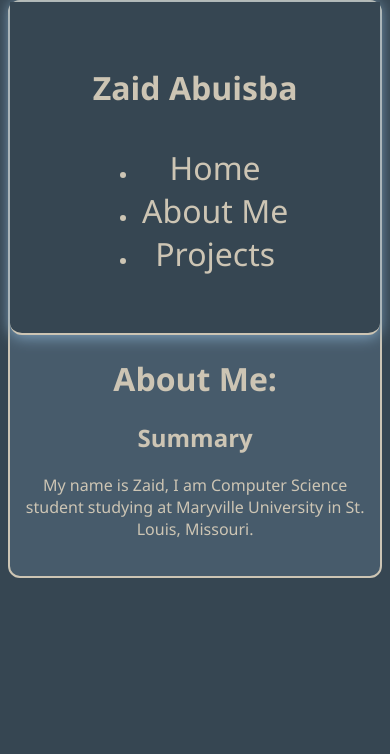
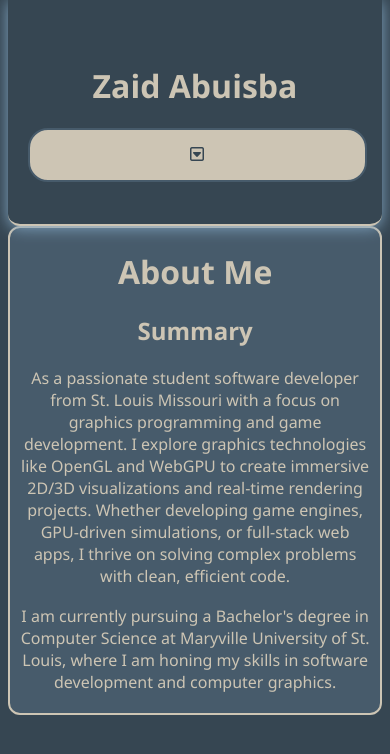
Before and after one commit to vgc12/fellowship-project, a PHP site: page /about.php in a window 390 px wide. Shown: the top 754 px of the page. Run offline with PHP 8.4, Linux system fonts and the light colour scheme.

Commit message:
further improved dropdown menu

```diff
--- a/about.php
+++ b/about.php
@@ -3,33 +3,50 @@
     <meta charset="utf-8" />
     <title>About Me</title>
     <link rel="stylesheet" href="style.css" />
+    <link rel="stylesheet" href="https://cdnjs.cloudflare.com/ajax/libs/font-awesome/6.7.2/css/all.min.css"
+          integrity="sha512-Evv84Mr4kqVGRNSgIGL/F/aIDqQb7xQ2vcrdIwxfjThSH8CSR7PBEakCr51Ck+w+/U6swU2Im1vVX0SVk9ABhg=="
+          crossorigin="anonymous" referrerpolicy="no-referrer" />
 </head>
 <body>
-    <div class="container center">
+<header>
+    <h1>Zaid Abuisba</h1>
 
-            <header>
-                <h1>Zaid Abuisba</h1>
-                <nav class="navbar">
-                    <ul>
-                        <li>
-                            <a href="index.html" target="_self">Home</a>
-                        </li>
-                        <li>
-                            <a href="about.html" target="_self">About Me</a>
-                        </li>
-                        <li>
-                            <a href="projects.html" target="_self">Projects</a>
-                        </li>
-                    </ul>
-                </nav>
-            </header>
+    <div class="dropdown">
+        <div class="dropdown-icon-wrap">
+            <span class="dropdown-icon"><i class="fa-regular fa-square-caret-down"></i></span>
+        </div>
+        <div class="dropdown-content">
+            <nav class="navbar center">
+                <a href="index.php" target="_self">Home</a>
+                <a href="about.php" target="_self">About Me</a>
+                <a href="projects.php" target="_self">Projects</a>
+            </nav>
+        </div>
+    </div>
 
-            <h1><strong>About Me:</strong></h1>
-            <h2>Summary</h2>
-            <p>
-                My name is Zaid, I am Computer Science student studying at
-                Maryville University in St. Louis, Missouri.
-            </p>
-        </div>
+</header>
+<div class="container center">
+
+
+    <h1><strong>About Me</strong></h1>
+
+    <div class="center">
+        <h2>Summary</h2>
+        <p class="summary center">
+            As a passionate student software developer from St. Louis
+            Missouri with a focus on graphics programming and game
+            development. I explore graphics technologies like OpenGL and
+            WebGPU to create immersive 2D/3D visualizations and real-time
+            rendering projects. Whether developing game engines, GPU-driven
+            simulations, or full-stack web apps, I thrive on solving complex
+            problems with clean, efficient code.
+        </p>
+        <br>
+        <p class="summary center">
+            I am currently pursuing a Bachelor's degree in Computer Science at Maryville University of St. Louis,
+            where I am honing my skills in software development and computer graphics.
+        </p>
+    </div>
+</div>
 
 </body>
--- a/style.css
+++ b/style.css
@@ -48,7 +48,7 @@ a {
 }
 
 a:hover {
-    background-color: var(--container_background);
+    box-shadow: inset 0 0 30px var(--drop_shadow);
 }
 
 .dropdown-icon {
@@ -125,11 +125,15 @@ html {
         display: flex;
         flex-direction: column;
         text-align: center;
+        width: 100%;
+        align-items: center;
     }
+
+
 
     .navbar > a {
         border-bottom: 4px solid var(--text_color);
-
+        width: 100%;
     }
 
     .dropdown {
@@ -138,6 +142,8 @@ html {
         width: 100%;
 
     }
+
+
 
 
     .dropdown-content {
@@ -153,19 +159,24 @@ html {
     }
 
     .dropdown-icon {
-        display: inline;
+
         width: 15vw;
+        color: var(--background);
+        display: table-cell;
+        vertical-align: middle;
     }
 
     .dropdown-icon-wrap{
         width: 100%;
-        height: auto;
-        border: 2px solid var(--text_color);
-
+        height: 50px;
+        border: 2px solid var(--container_background);
+        border-radius: 20px;
+        background-color: var(--text_color);
+        display: table;
     }
 
     .dropdown-icon-wrap:hover {
-        box-shadow: inset 0 0 30px var(--drop_shadow);
+        box-shadow: inset 0 0 10px var(--drop_shadow);
     }
 
 
```
Also changed, not shown: index.php (+6 -6 lines).
